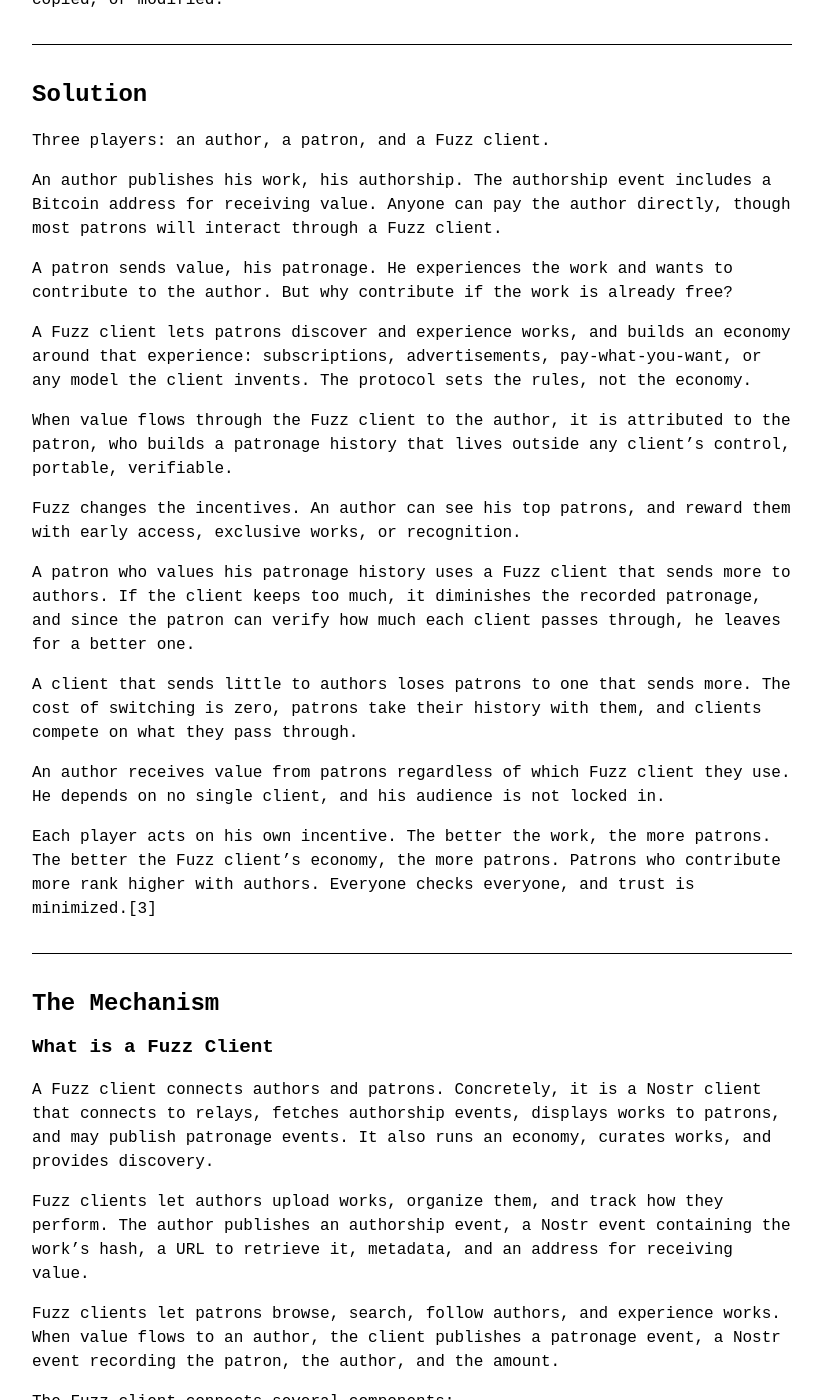
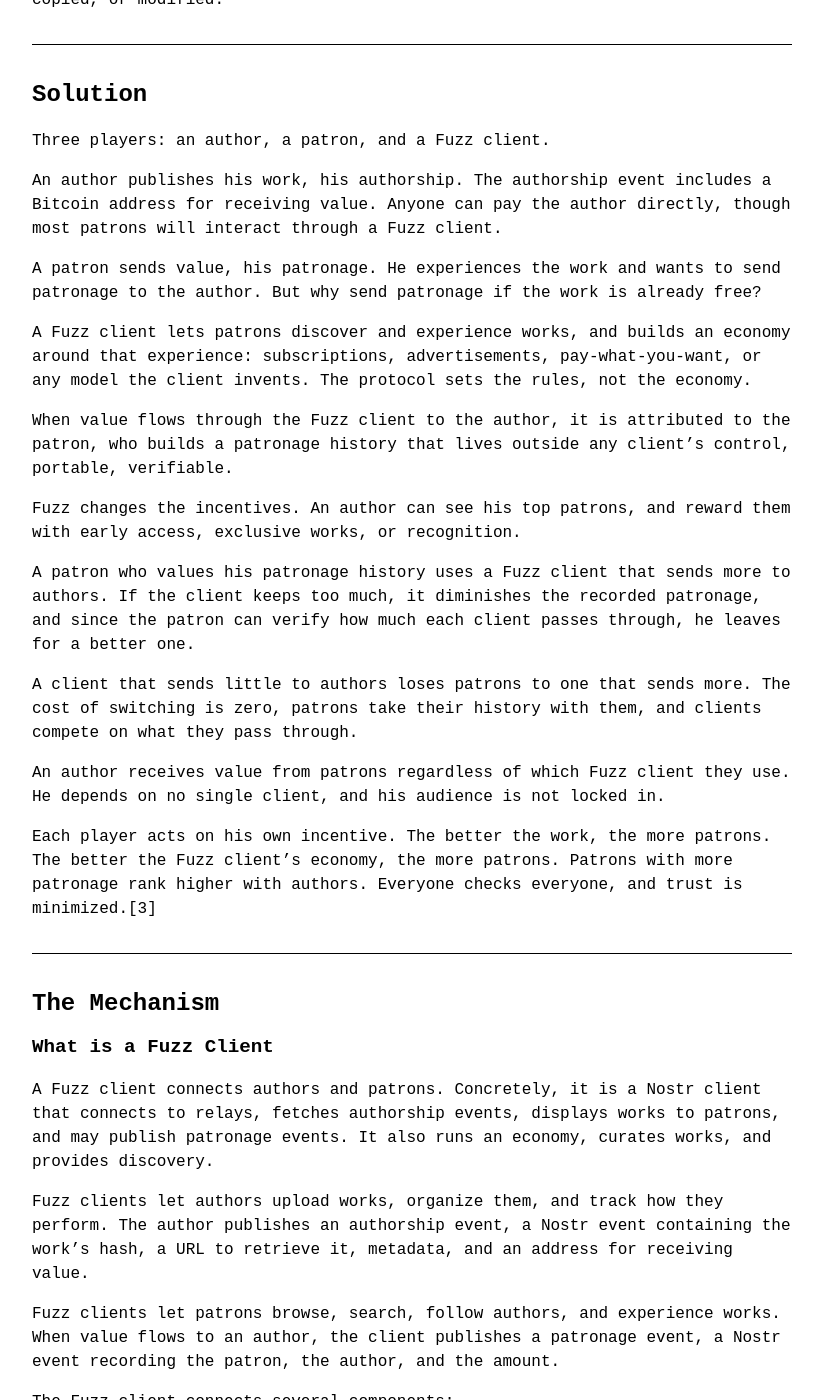
Before and after one commit to cassius66/cassius66.github.io, a Jekyll site: the page built from _posts/2025-12-12-fuzz.md, in a window 1280 px wide and 1400 px high, scrolled down 967 px. Shown: the whole window, without its empty margins (228-1049 px from the left). Built offline with Jekyll 4.4.1, drawn with Linux system fonts in a browser that asks for light colours; some of the changed text lies outside the part shown.

Commit message:
Patronage as noun only, no verb forms

```diff
--- a/_posts/2025-12-12-fuzz.md
+++ b/_posts/2025-12-12-fuzz.md
@@ -32,7 +32,7 @@
 
 An author publishes his work, his authorship. The authorship event includes a Bitcoin address for receiving value. Anyone can pay the author directly, though most patrons will interact through a Fuzz client.
 
-A patron sends value, his patronage. He experiences the work and wants to contribute to the author. But why contribute if the work is already free?
+A patron sends value, his patronage. He experiences the work and wants to send patronage to the author. But why send patronage if the work is already free?
 
 A Fuzz client lets patrons discover and experience works, and builds an economy around that experience: subscriptions, advertisements, pay-what-you-want, or any model the client invents. The protocol sets the rules, not the economy.
 
@@ -46,7 +46,7 @@
 
 An author receives value from patrons regardless of which Fuzz client they use. He depends on no single client, and his audience is not locked in.
 
-Each player acts on his own incentive. The better the work, the more patrons. The better the Fuzz client's economy, the more patrons. Patrons who contribute more rank higher with authors. Everyone checks everyone, and trust is minimized.[3]
+Each player acts on his own incentive. The better the work, the more patrons. The better the Fuzz client's economy, the more patrons. Patrons with more patronage rank higher with authors. Everyone checks everyone, and trust is minimized.[3]
 
 ---
 
@@ -120,7 +120,7 @@
 
 ### Limitations
 
-On-chain transactions are expensive for small amounts. If the fee exceeds the contribution, the economics break, and the protocol is limited to contributions above some floor.
+On-chain transactions are expensive for small amounts. If the fee exceeds the patronage, the economics break, and the protocol is limited to patronage above some floor.
 
 Cheaper approaches exist. Lightning settles small payments off-chain at negligible cost.[4] Batching multiple patrons into one transaction reduces fees further. Both require infrastructure and design that fall outside this proposal.
 
```
